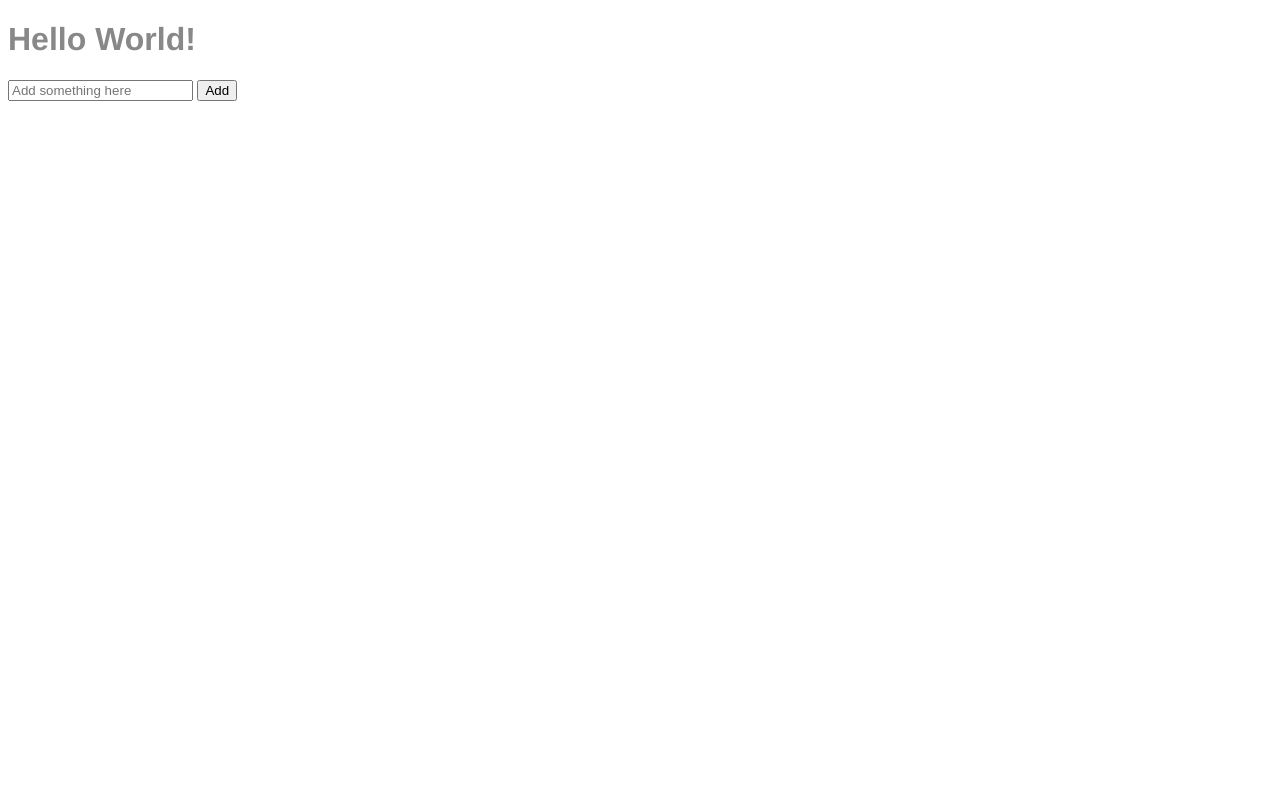
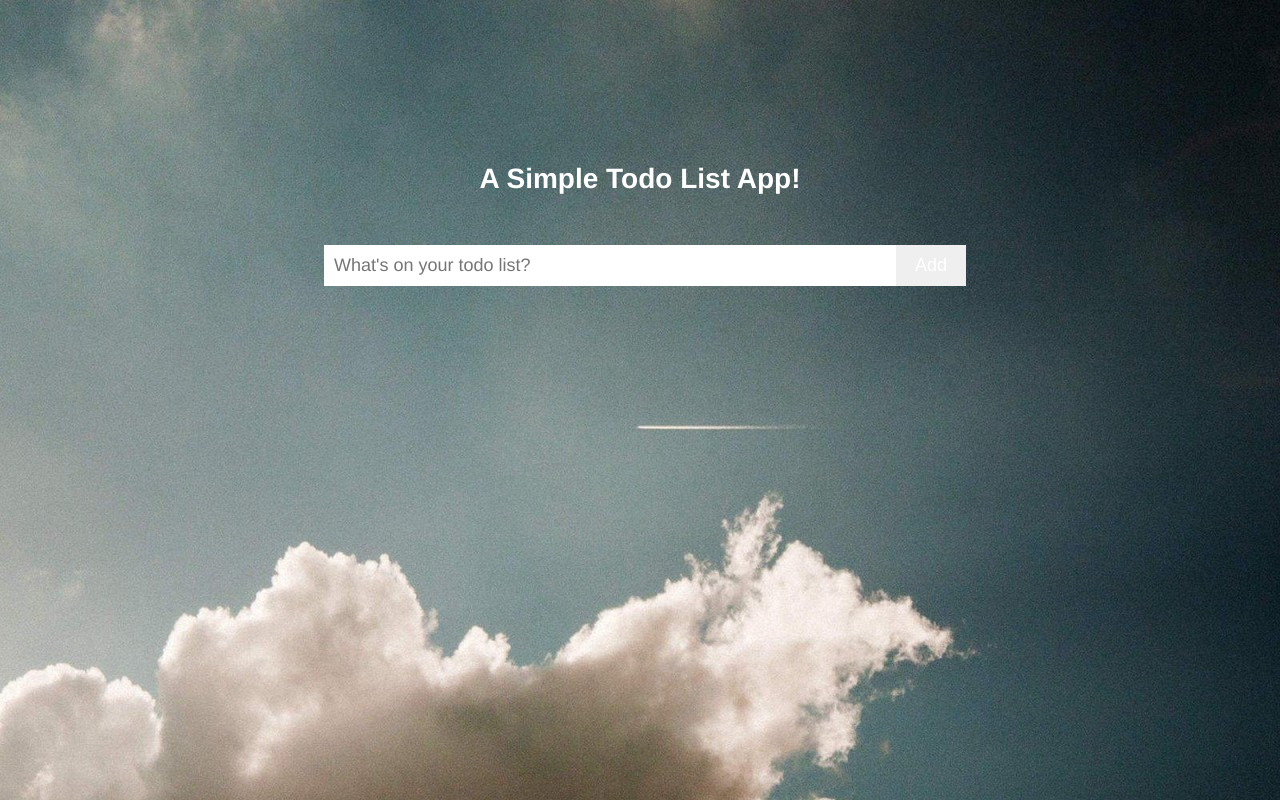
Before and after one commit to ahoef/angular-todo-list-app, a website: page index.html in a window 1280 px wide. Drawn offline with nearby package versions, Linux system fonts and the light colour scheme; files that its build step writes are made by us from their sources.

Commit message:
initial styles

```diff
--- a/index.html
+++ b/index.html
@@ -7,43 +7,17 @@
     <script type="text/javascript" src="src/js/app/app.js"></script>
   </head>
 
-<!-- controller as syntax -->
-<!--   <body ng-controller="mainController as mainCtrl">
-  	<h1>{{ 'Hello World!' }}</h1>
-  	<img src="images/wild-horses.jpg">
-  	<p>An image of horses.</p>
-
-  <form role="form" ng-submit="mainCtrl.addTodo(todo)">
-      <div>
-        <input type="text" ng-model="todo" placeholder="Add something here"/>
-        <span>
-          <input type="submit" value="Add"/>
-        </span>
-      </div>
-
-    <p ng-repeat="todo in mainCtrl.todos track by $index">
-      <input type="text" ng-model="todo"/>
-      <button ng-click="mainCtrl.completeTodo(todo)" >&#10003;</button>
-      <button ng-click="mainCtrl.removeTodo(todo)">X</button>
-    </p>
-  </form>
-
-  </body> -->
-
-
-  <!-- $scope controller syntax -->
   <body>
-    <h1>{{ 'Hello World!' }}</h1>
+    <!-- <h1>{{ 'Hello World!' }}</h1> -->
 
     <div class="container" ng-controller="mainController">
+      <h1>A Simple Todo List App!</h1>
 
       <form role="form" ng-submit="addTodo(todo)">
-          <div>
-            <input type="text" ng-model="todo" placeholder="Add something here" />
+            <input class="input-field" type="text" ng-model="todo" placeholder="What's on your todo list?" />
             <span>
               <input type="submit" value="Add"/>
             </span>
-          </div>
       </form>
 
 
--- a/src/css/_text.scss
+++ b/src/css/_text.scss
@@ -1,12 +1,48 @@
 body {
 	font-family: Helvetica, sans-serif;
+	background-image: url('/images/clouds.jpg');
+	background-size: cover;
 	h1 {
-		font-size: 2em;
-		color: $headlineColor;
+		font-size: 1.75em;
+		color: white;
+		text-align: center;
+		margin: 50px;
 	}
 	p {
 		font-size: 1em;
 		color: $bodyColor;
+	}
+	form {
+		position: relative;
+	}
+	.container {
+		width: 50%;
+		max-width: 800px;
+		margin: 0 auto;
+		margin-top: 50px;
+		padding: 5%;
+		.input-field {
+			width: 100%;
+			font-family: Helvetica, sans-serif;
+			padding: 10px 0 10px 10px;
+			font-size: 18px;
+			border: none;
+			color: $bodyColor;
+		}
+		input[type=submit] {
+			height: 41px;
+			width: 70px;
+			border-radius: 0;
+			border: none;
+			position: absolute;
+			top: 0;
+			right: -10px;
+			color: white;
+			font-size: 18px;
+			&:hover {
+				opacity: .8;
+			}
+		}
 	}
 	.list-item {
 		padding: 5px 0;
--- a/src/css/base.scss
+++ b/src/css/base.scss
@@ -1,5 +1,5 @@
 $headlineColor: #888;
-$bodyColor: #444;
+$bodyColor: #555;
 
 @import "_text";
 @import "_media";
```
Also changed, not shown: todos.html (+3 -4 lines), images/clouds.jpg (added), images/wild-horses.jpg (deleted).
